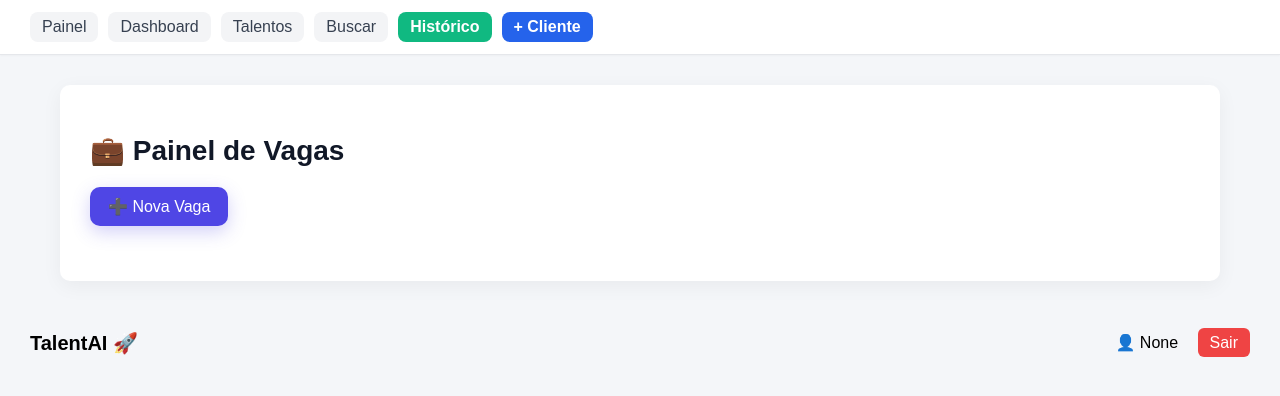
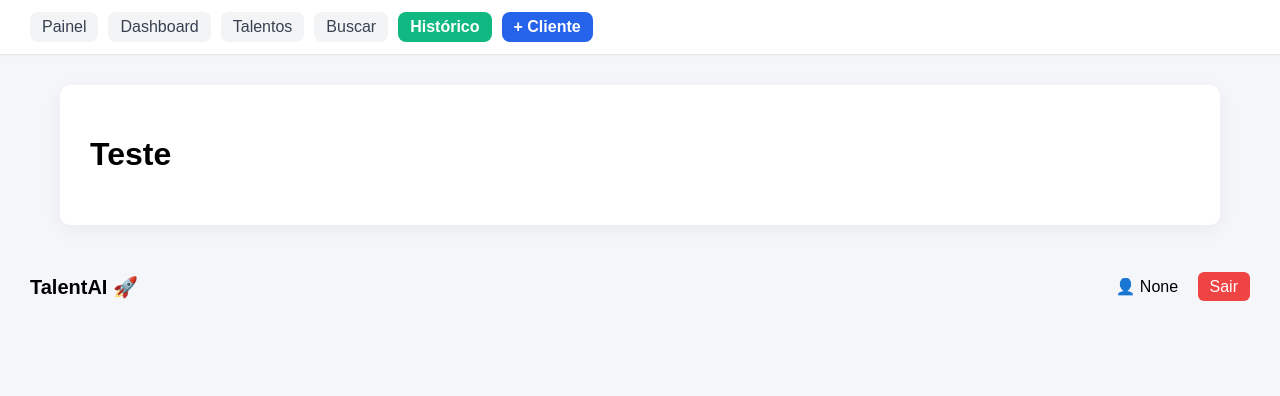
Before and after one commit to AleFreitas2011/TalentAI, a FastAPI app: page / in a window 1280 px wide. Shown: the part 53-449 px from the top of the page. Run offline with FastAPI, Linux system fonts and the light colour scheme.

Commit message:
debug template clean

```diff
--- a/templates/vagas.html
+++ b/templates/vagas.html
@@ -1,118 +1,7 @@
 {% extends "base.html" %} {% block content %}
 
-<h1 style="
-    margin-bottom:20px;
-    font-size:28px;
-    font-weight:bold;
-    color:#111827;
-">
-    💼 Painel de Vagas
-</h1>
+<h1>Teste</h1>
 
-<!-- BOTÃO NOVA VAGA -->
-<a href="/nova_vaga" style="
-    display:inline-block;
-    margin-bottom:25px;
-    background:#4f46e5;
-    color:white;
-    padding:10px 18px;
-    border-radius:10px;
-    text-decoration:none;
-    font-weight:500;
-    box-shadow:0 6px 18px rgba(79,70,229,0.25);
-">
-    ➕ Nova Vaga
-</a>
-
-<!-- GRID -->
-<div style="
-    display:grid;
-    grid-template-columns:repeat(auto-fill, minmax(320px, 1fr));
-    gap:20px;
-">
-
-    {% for vaga in vagas %}
-
-    <div style="
-    background:white;
-    padding:20px;
-    border-radius:14px;
-    border:1px solid #e5e7eb;
-    box-shadow:0 8px 25px rgba(0,0,0,0.05);
-    transition:all 0.2s ease;
-">
-
-        <!-- TÍTULO -->
-        <div style="
-        font-size:18px;
-        font-weight:600;
-        color:#111827;
-        margin-bottom:6px;
-    ">
-            {{ vaga.titulo or "Sem título" }}
-        </div>
-
-        <!-- CLIENTE (EMPRESA + CONTATO) -->
-        <div style="
-    color:#6b7280;
-    font-size:14px;
-    margin-bottom:12px;
-">
-            🏢 {% if vaga.cliente %}
-
-            <a href="/vagas/cliente/{{ vaga.cliente.id }}" style="
-            color:#4f46e5;
-            text-decoration:none;
-            font-weight:500;
-        ">
-            {% if vaga.cliente.empresa %}
-                {{ vaga.cliente.empresa }}
-            {% else %}
-                {{ vaga.cliente.nome_contato }}
-            {% endif %}
-        </a> {% if vaga.cliente.nome_contato %} - {{ vaga.cliente.nome_contato }} {% endif %} {% else %} Cliente não informado {% endif %}
-        </div>
-
-        <!-- STATUS -->
-        <div style="
-        display:inline-block;
-        background:#eef2ff;
-        color:#4f46e5;
-        padding:5px 10px;
-        border-radius:8px;
-        font-size:12px;
-        font-weight:500;
-        margin-bottom:12px;
-    ">
-            {{ vaga.status }}
-        </div>
-
-        <!-- DATA -->
-        <div style="
-        font-size:12px;
-        color:#9ca3af;
-        margin-bottom:15px;
-    ">
-            Criada em: {{ vaga.data_criacao.strftime('%d/%m/%Y') if vaga.data_criacao }}
-        </div>
-
-        <!-- AÇÕES -->
-        <a href="/vaga/{{ vaga.id }}" style="
-        display:inline-block;
-        background:#10b981;
-        color:white;
-        padding:8px 12px;
-        border-radius:8px;
-        text-decoration:none;
-        font-size:13px;
-    ">
-        🔍 Ver detalhes
-    </a>
-
-    </div>
-
-    {% endfor %}
-
-</div>
-
-{% endblock %}
+{% for vaga in vagas %}
+<p>{{ vaga.titulo }}</p>
+{% endfor %} {% endblock %}
```
